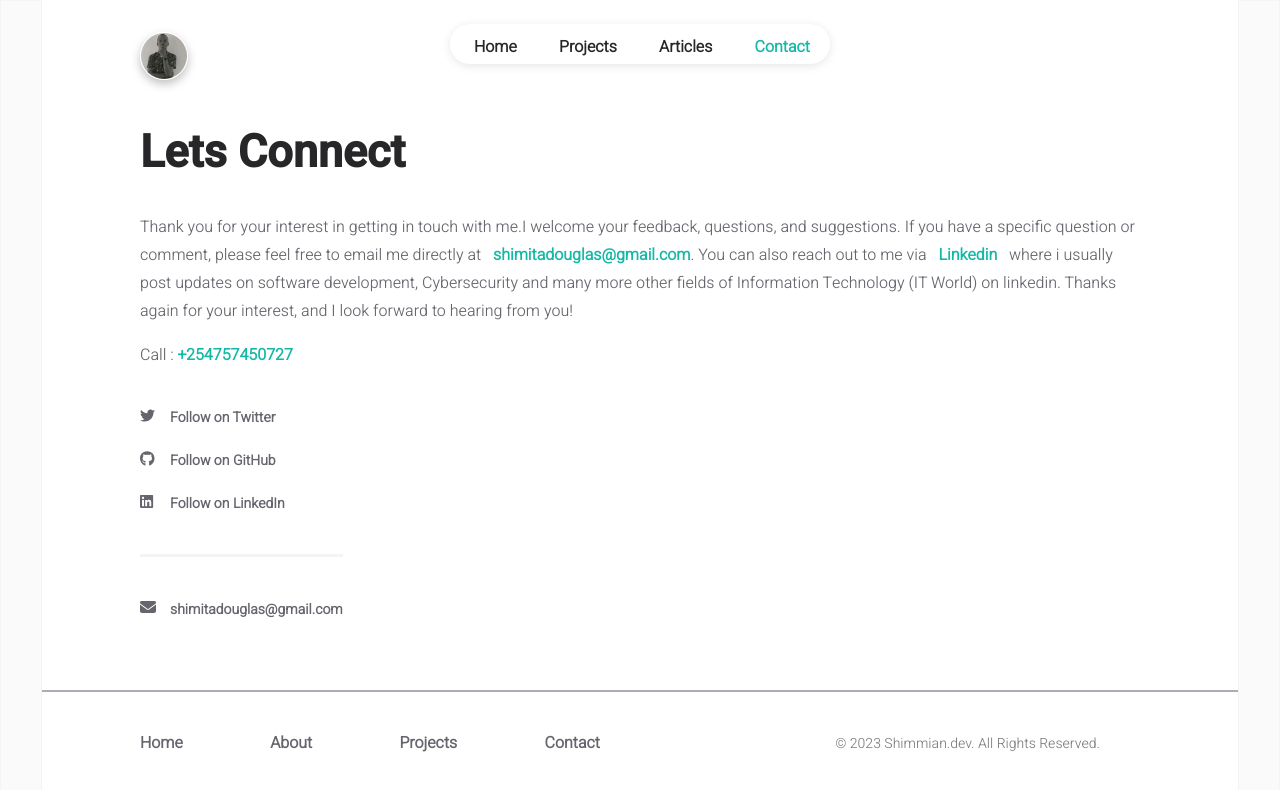
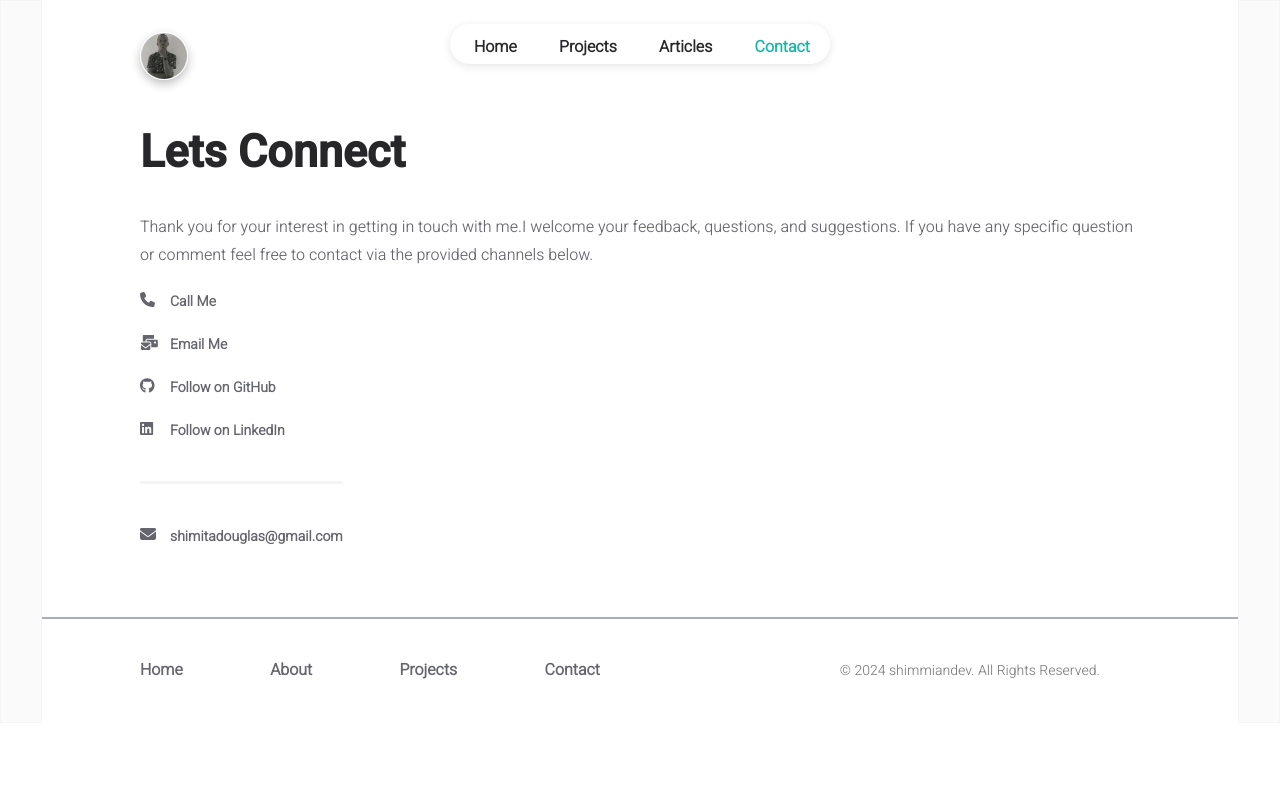
Before and after one commit to Shimmita/portfolio, a React (Create React App) app: page /contact in a window 1280 px wide. Shown: the top 790 px of the page. Built offline with nearby package versions, Linux system fonts and the light colour scheme.

Commit message:
updated the whole contact link channels

```diff
--- a/src/components/about/socials.jsx
+++ b/src/components/about/socials.jsx
@@ -1,6 +1,6 @@
 import React from "react";
 import { FontAwesomeIcon } from "@fortawesome/react-fontawesome";
-import { faEnvelope } from "@fortawesome/free-solid-svg-icons";
+import { faEnvelope, faMailBulk, faPhone } from "@fortawesome/free-solid-svg-icons";
 import {
 	faTwitter,
 	faGithub,
@@ -11,19 +11,32 @@ import {
 import INFO from "../../data/user";
 
 import "./styles/socials.css";
+import { faMessage } from "@fortawesome/free-regular-svg-icons";
 
 const Socials = () => {
 	return (
 		<div className="socials">
 			<div className="social">
-				<a href={INFO.socials.twitter} target="_blank" rel="noreferrer">
+				<a href={INFO.socials.phone} rel="noreferrer">
 					<div className="social-icon">
 						<FontAwesomeIcon
-							icon={faTwitter}
+							icon={faPhone}
 							className="social-icon"
 						/>
 					</div>
-					<div className="social-text">Follow on Twitter</div>
+					<div className="social-text">Call Me</div>
+				</a>
+			</div>
+
+			<div className="social">
+				<a href={INFO.socials.email}  rel="noreferrer">
+					<div className="social-icon">
+						<FontAwesomeIcon
+							icon={faMailBulk}
+							className="social-icon"
+						/>
+					</div>
+					<div className="social-text">Email Me</div>
 				</a>
 			</div>
 
@@ -55,8 +68,6 @@ const Socials = () => {
 				</a>
 			</div>
 
-
-
 			<div className="email">
 				<div className="email-wrapper">
 					<a
--- a/src/components/common/footer.jsx
+++ b/src/components/common/footer.jsx
@@ -29,7 +29,7 @@ const Footer = () => {
 
 				<div className="footer-credits">
 					<div className="footer-credits-text">
-						© 2023 Shimmian.dev. All Rights Reserved.
+						© 2024 shimmiandev. All Rights Reserved.
 					</div>
 				</div>
 			</div>
--- a/src/data/user.js
+++ b/src/data/user.js
@@ -10,8 +10,11 @@ const INFO = {
 		github: "https://github.com/Shimmita",
 		linkedin: "https://www.linkedin.com/in/douglas-oundo-aa1b35255",
 		instagram: "https://instagram.com/",
-		stackoverflow: "https://stackoverflow.com/users/21065934/shimita-douglas",
+		stackoverflow:
+			"https://stackoverflow.com/users/21065934/shimita-douglas",
 		facebook: "https://facebook.com/",
+		email: "mailto:+254757450727",
+		phone: "tel:+254757450727",
 	},
 
 	homepage: {
@@ -21,7 +24,7 @@ const INFO = {
 
 	about: {
 		title: "My Curriculum Vitae (C.V)",
-		description:""
+		description: "",
 	},
 
 	articles: {
--- a/src/pages/contact.jsx
+++ b/src/pages/contact.jsx
@@ -46,29 +46,8 @@ const Contact = () => {
 						<div className="subtitle contact-subtitle">
 							Thank you for your interest in getting in touch with
 							me.I welcome your feedback, questions, and
-							suggestions. If you have a specific question or
-							comment, please feel free to email me directly at
-							&nbsp;{" "}
-							<a href={`mailto:${INFO.main.email}`} style={{ textDecoration:'none', color:'#14b8a6', fontWeight:'bold',}}>
-								{INFO.main.email}
-							</a>
-							. You can also reach out to me via{" "}
-							<span
-								style={{
-									marginLeft: ".5rem",
-
-
-								}}
-							>
-								{" "}
-								<a href={`${INFO.socials.linkedin}`} style={{ textDecoration:'none', color:'#14b8a6', fontWeight:'bold',  }}>
-									Linkedin
-								</a>
-							</span>{" "}  &nbsp;
-							  where i usually post updates on
-							software development, Cybersecurity and many more other fields of Information Technology (IT World)  on linkedin. Thanks again for your
-							interest, and I look forward to hearing from you!
-							<p>Call : <a href="tel:+254757450727" style={{ textDecoration:'none', color:'#14b8a6', fontWeight:'bold'  }}>+254757450727</a></p>
+							suggestions. If you have any specific question or
+							comment feel free to contact via the provided channels below.
 						</div>
 					</div>
 
```
